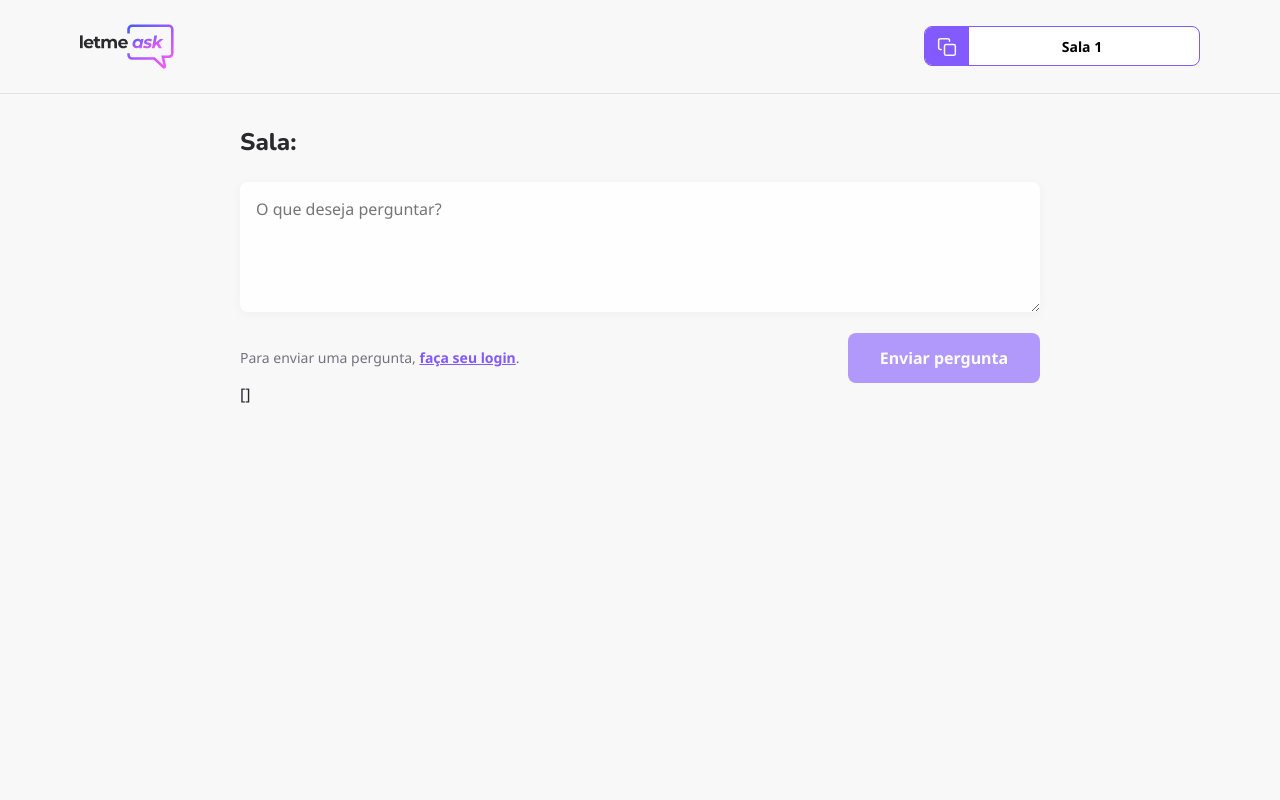
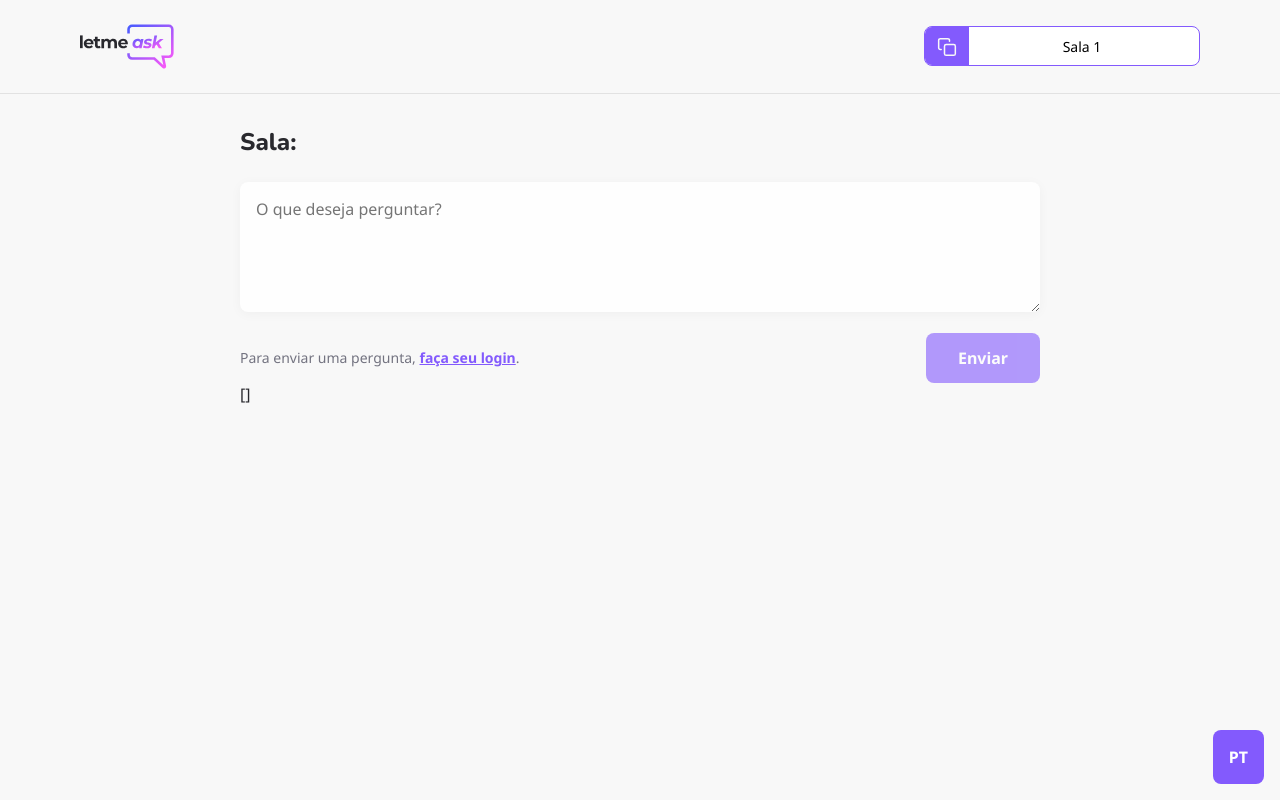
Before and after one commit to elvessousa/nlw-06, a React (Create React App) app in the folder letmeask/: page /rooms/1 in a window 1280 px wide. Built offline with nearby package versions, Linux system fonts and the light colour scheme; no server answers; the database is empty.

Commit message:
Extra: Language Context

```diff
--- a/letmeask/src/App.tsx
+++ b/letmeask/src/App.tsx
@@ -1,6 +1,7 @@
 import { BrowserRouter, Route, Switch } from 'react-router-dom';
 
 import { AuthContextProvider } from './contexts/AuthContext';
+import { LanguageProvider } from './contexts/LanguageContext';
 import { Home } from './pages/Home';
 import { NewRoom } from './pages/NewRoom';
 import { Room } from './pages/Room';
@@ -9,11 +10,13 @@ function App() {
   return (
     <BrowserRouter>
       <AuthContextProvider>
-        <Switch>
-          <Route path="/" exact component={Home} />
-          <Route path="/rooms/new" component={NewRoom} />
-          <Route path="/rooms/:id" component={Room} />
-        </Switch>
+        <LanguageProvider>
+          <Switch>
+            <Route path="/" exact component={Home} />
+            <Route path="/rooms/new" component={NewRoom} />
+            <Route path="/rooms/:id" component={Room} />
+          </Switch>
+        </LanguageProvider>
       </AuthContextProvider>
     </BrowserRouter>
   );
--- /dev/null
+++ b/letmeask/src/components/LanguageSelector.tsx
@@ -0,0 +1,17 @@
+import useTranslation from '../hooks/useTranslation';
+
+export function LanguageSelector() {
+  const { locale, setLocale } = useTranslation();
+  const otherLocale = locale === 'en' ? 'pt' : 'en';
+
+  function handleLocaleChange() {
+    localStorage.setItem('lang', otherLocale);
+    setLocale(otherLocale);
+  }
+
+  return (
+    <button className="lang-selector" onClick={handleLocaleChange}>
+      {locale}
+    </button>
+  );
+}
--- a/letmeask/src/components/RoomCode.tsx
+++ b/letmeask/src/components/RoomCode.tsx
@@ -1,4 +1,5 @@
 import copyImg from '../assets/images/copy.svg';
+import useTranslation from '../hooks/useTranslation';
 import '../styles/room-code.scss';
 
 type RoomCodeProps = {
@@ -6,6 +7,8 @@ type RoomCodeProps = {
 };
 
 export function RoomCode({ code }: RoomCodeProps) {
+  const { t } = useTranslation();
+
   function copyCodeToClipboard() {
     if (navigator) {
       navigator.clipboard.writeText(code);
@@ -17,7 +20,9 @@ export function RoomCode({ code }: RoomCodeProps) {
       <div>
         <img src={copyImg} alt="Copiar código" />
       </div>
-      <span>Sala {code}</span>
+      <span>
+        {t('room')} {code}
+      </span>
     </button>
   );
 }
--- /dev/null
+++ b/letmeask/src/contexts/LanguageContext.tsx
@@ -0,0 +1,33 @@
+import { createContext, ReactNode, useEffect, useState } from 'react';
+
+type LanguageContextData = {
+  locale: string;
+  setLocale: (locale: string) => void;
+};
+
+type LanguageProviderProps = {
+  children: ReactNode;
+};
+
+export const defaultLocale = 'pt';
+export const locales = ['pt', 'en'];
+export const LanguageContext = createContext({} as LanguageContextData);
+
+export function LanguageProvider({ children }: LanguageProviderProps) {
+  const [locale, setLocale] = useState('pt');
+
+  useEffect(() => {
+    if (!window) {
+      return;
+    }
+
+    const language = localStorage.getItem('lang') || locale;
+    setLocale(language);
+  }, [locale]);
+
+  return (
+    <LanguageContext.Provider value={{ locale, setLocale }}>
+      {children}
+    </LanguageContext.Provider>
+  );
+}
--- /dev/null
+++ b/letmeask/src/hooks/useTranslation.tsx
@@ -0,0 +1,18 @@
+import { useContext } from 'react';
+
+import { LanguageContext, defaultLocale } from '../contexts/LanguageContext';
+import { LangStrings } from '../lib/Strings';
+
+export default function useTranslation() {
+  const { locale, setLocale } = useContext(LanguageContext);
+
+  function t(key: string) {
+    if (!LangStrings[locale][key]) {
+      console.warn(`No string '${key}' for locale '${locale}'`);
+    }
+
+    return LangStrings[locale][key] || LangStrings[defaultLocale][key] || '';
+  }
+
+  return { t, locale, setLocale };
+}
--- /dev/null
+++ b/letmeask/src/lib/Strings.ts
@@ -0,0 +1,46 @@
+type LangStringsType = {
+  [language: string]: {
+    [word: string]: string;
+  };
+};
+
+export const LangStrings: LangStringsType = {
+  pt: {
+    clickHere: 'Clique aqui',
+    createARoom: 'Criar uma nova sala',
+    createRoom: 'Criar sala',
+    enter: 'Entrar na sala',
+    gbutton: 'Crie sua sala com o Google',
+    homesub: 'Tire dúvidas de sua audiência em tempo real',
+    hometitle: 'Crie salas de Q&A ao vivo',
+    newRoomPhrase: 'Quer entrar em uma sala existente?',
+    questionPhrase: 'O que deseja perguntar?',
+    questionInstruction: 'Para enviar uma pergunta',
+    question: 'pergunta',
+    room: 'Sala',
+    roomInput: 'Digite o código da sala',
+    roomName: 'Nome da sala',
+    send: 'Enviar',
+    separator: 'ou entre em uma sala',
+    signIn: 'faça seu login',
+  },
+  en: {
+    clickHere: 'Click here',
+    createARoom: 'Create a new room',
+    createRoom: 'Create room',
+    enter: 'Enter room',
+    gbutton: 'Create a new room with Google',
+    homesub: 'Clear doubts of your audience in real time',
+    hometitle: 'Create live Q&A rooms',
+    newRoomPhrase: 'Want to enter another room?',
+    questionPhrase: 'What do you want to ask?',
+    questionInstruction: 'To make a question',
+    question: 'question',
+    room: 'Room',
+    roomInput: 'Write the room code',
+    roomName: 'Room name',
+    send: 'Send',
+    signIn: 'sign in',
+    separator: 'or enter a room',
+  },
+};
--- a/letmeask/src/pages/Home.tsx
+++ b/letmeask/src/pages/Home.tsx
@@ -1,18 +1,21 @@
+import { FormEvent, useState } from 'react';
 import { useHistory } from 'react-router-dom';
 
 import { useAuth } from '../hooks/useAuth';
 import { Button } from '../components/Button';
+import { LanguageSelector } from '../components/LanguageSelector';
 
 import illustrationImg from '../assets/images/illustration.svg';
 import logoImg from '../assets/images/logo.svg';
 import googleImg from '../assets/images/google-icon.svg';
 
 import '../styles/auth.scss';
-import { FormEvent, useState } from 'react';
 import { database } from '../services/firebase';
+import useTranslation from '../hooks/useTranslation';
 
 export function Home() {
   const history = useHistory();
+  const { t } = useTranslation();
   const { user, signInWithGoogle } = useAuth();
   const [roomCode, setRoomCode] = useState('');
 
@@ -43,26 +46,27 @@ export function Home() {
   return (
     <div id="page-auth">
       <aside>
+        <LanguageSelector />
         <img src={illustrationImg} alt="Ilustração: perguntas e respostas" />
-        <strong>Crie salas de Q&amp;A ao vivo</strong>
-        <p>Tire dúvidas de sua audiência em tempo real</p>
+        <strong>{t('hometitle')}</strong>
+        <p>{t('homesub')}</p>
       </aside>
       <main>
         <div className="main-content">
           <img src={logoImg} alt="Letmeask" />
           <button className="create-room" onClick={handleCreateRoom}>
-            <img src={googleImg} alt="Logo do Google" />
-            Crie sua sala com o Google
+            <img src={googleImg} alt="Google" />
+            {t('gbutton')}
           </button>
-          <div className="separator">ou entre em uma sala</div>
+          <div className="separator">{t('separator')}</div>
           <form onSubmit={handleJoinRoom}>
             <input
               type="text"
-              placeholder="Digite o código da sala"
+              placeholder={t('roomInput')}
               onChange={(event) => setRoomCode(event.target.value)}
               value={roomCode}
             />
-            <Button type="submit">Entrar na sala</Button>
+            <Button type="submit">{t('enter')}</Button>
           </form>
         </div>
       </main>
--- a/letmeask/src/pages/NewRoom.tsx
+++ b/letmeask/src/pages/NewRoom.tsx
@@ -3,14 +3,18 @@ import { FormEvent, useState } from 'react';
 
 import { useAuth } from '../hooks/useAuth';
 import { Button } from '../components/Button';
+import { LanguageSelector } from '../components/LanguageSelector';
+
 import { database } from '../services/firebase';
 
 import illustrationImg from '../assets/images/illustration.svg';
 import logoImg from '../assets/images/logo.svg';
 
 import '../styles/auth.scss';
+import useTranslation from '../hooks/useTranslation';
 
 export function NewRoom() {
+  const { t } = useTranslation();
   const { user } = useAuth();
   const history = useHistory();
   const [newRoom, setNewRoom] = useState('');
@@ -34,25 +38,26 @@ export function NewRoom() {
   return (
     <div id="page-auth">
       <aside>
-        <img src={illustrationImg} alt="Ilustração: perguntas e respostas" />
-        <strong>Crie salas de Q&amp;A ao vivo</strong>
-        <p>Tire dúvidas de sua audiência em tempo real</p>
+        <LanguageSelector />
+        <img src={illustrationImg} alt="Q&A" />
+        <strong>{t('hometitle')}</strong>
+        <p>{t('homesub')}</p>
       </aside>
       <main>
         <div className="main-content">
           <img src={logoImg} alt="Letmeask" />
-          <h2>Criar uma nova sala</h2>
+          <h2>{t('createARoom')}</h2>
           <form onSubmit={handleCreateRoom}>
             <input
               type="text"
-              placeholder="Nome da sala"
+              placeholder={t('roomName')}
               onChange={(event) => setNewRoom(event.target.value)}
               value={newRoom}
             />
-            <Button type="submit">Criar sala</Button>
+            <Button type="submit">{t('createRoom')}</Button>
           </form>
           <p>
-            Quer entrar em uma sala existente? <Link to="/">Clique aqui</Link>.
+            {t('newRoomPhrase')} <Link to="/">{t('clickHere')}</Link>.
           </p>
         </div>
       </main>
--- a/letmeask/src/pages/Room.tsx
+++ b/letmeask/src/pages/Room.tsx
@@ -1,12 +1,14 @@
+import { FormEvent, useEffect, useState } from 'react';
 import { Button } from '../components/Button';
 import { RoomCode } from '../components/RoomCode';
+import { LanguageSelector } from '../components/LanguageSelector';
 
 import logoImg from '../assets/images/logo.svg';
 import '../styles/room.scss';
 import { useParams } from 'react-router-dom';
-import { FormEvent, useEffect, useState } from 'react';
 import { useAuth } from '../hooks/useAuth';
 import { database } from '../services/firebase';
+import useTranslation from '../hooks/useTranslation';
 
 type FirebaseQuestions = Record<
   string,
@@ -37,6 +39,7 @@ type RoomParams = {
 };
 
 export function Room() {
+  const { t } = useTranslation();
   const { user } = useAuth();
   const params = useParams<RoomParams>();
   const roomID = params.id;
@@ -104,13 +107,20 @@ export function Room() {
 
       <main className="content">
         <div className="room-title">
-          <h1>Sala: {title}</h1>
-          {questions.length > 0 && <span>{questions.length} perguntas</span>}
+          <h1>
+            {t('room')}: {title}
+          </h1>
+          {questions.length > 0 && (
+            <span>
+              {questions.length} {t('question')}
+              {questions.length === 1 ? '' : 's'}
+            </span>
+          )}
         </div>
 
         <form onSubmit={handleSendQuestion}>
           <textarea
-            placeholder="O que deseja perguntar?"
+            placeholder={t('questionPhrase')}
             onChange={(event) => setNewQuestion(event.target.value)}
             value={newQuestion}
           />
@@ -123,17 +133,18 @@ export function Room() {
               </div>
             ) : (
               <span>
-                Para enviar uma pergunta, <button>faça seu login</button>.
+                {t('questionInstruction')}, <button>{t('signIn')}</button>.
               </span>
             )}
             <Button type="submit" disabled={!user}>
-              Enviar pergunta
+              {t('send')}
             </Button>
           </footer>
         </form>
 
         {JSON.stringify(questions)}
       </main>
+      <LanguageSelector />
     </div>
   );
 }
--- a/letmeask/src/styles/global.scss
+++ b/letmeask/src/styles/global.scss
@@ -29,3 +29,22 @@ button,
 textarea {
   font: 400 16px 'Noto Sans', sans-serif;
 }
+
+.lang-selector {
+  background-color: var(--accent-back);
+  border-radius: 8px;
+  border: 0;
+  bottom: 1em;
+  color: var(--bright-text);
+  cursor: pointer;
+  font-weight: bold;
+  padding: 1em;
+  position: absolute;
+  right: 1em;
+  text-transform: uppercase;
+  transition: filter 0.2s;
+
+  &:hover {
+    filter: brightness(0.9);
+  }
+}
--- a/letmeask/src/styles/room-code.scss
+++ b/letmeask/src/styles/room-code.scss
@@ -23,6 +23,5 @@
     padding: 0 16px 0 12px;
     width: 230px;
     font-size: 14px;
-    font-weight: bold;
   }
 }
```
